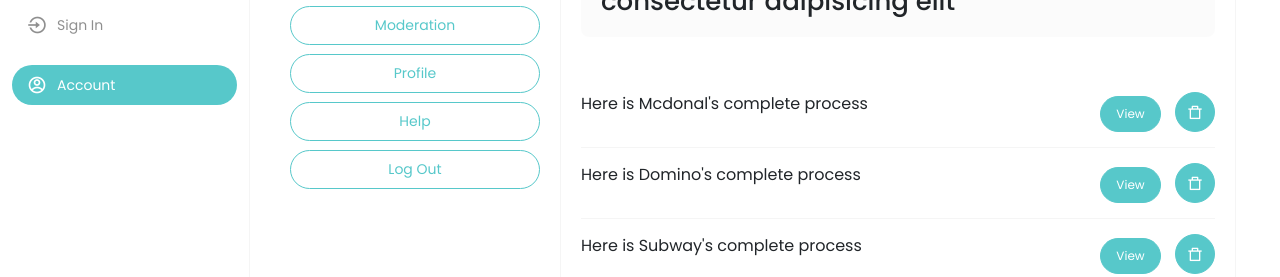
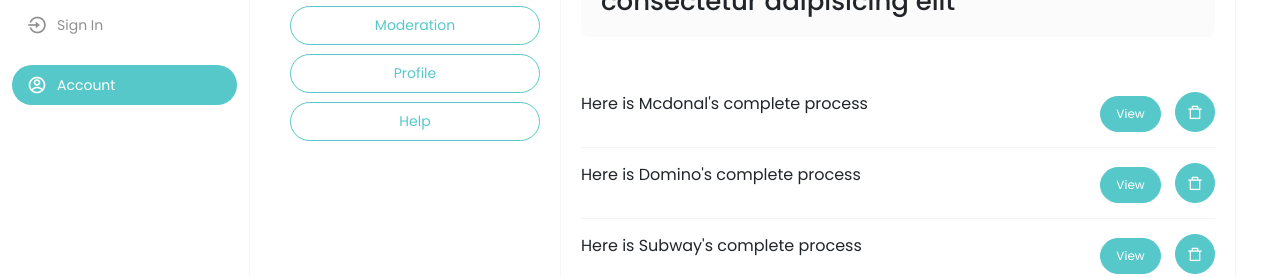
Before and after one commit to frontenddev344/biznezpro, a plain HTML site: page account.html in a window 1280 px wide. Shown: the part 195-472 px from the top of the page. Drawn offline with nearby package versions, Linux system fonts and the light colour scheme.

Commit message:
update account page

```diff
--- a/account.html
+++ b/account.html
@@ -395,9 +395,7 @@
                                     </li>
 
                                   </ul>
-                                  <div class="log-btn">
-                                    <a class="nav-link" id="Log-tab" href="sign_in.html">Log Out</a>
-                                  </div>
+
 
                             </div>
                             <div class="item">
```
